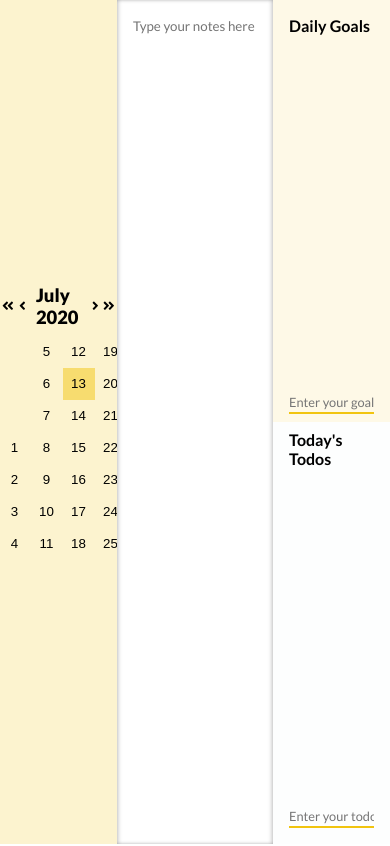
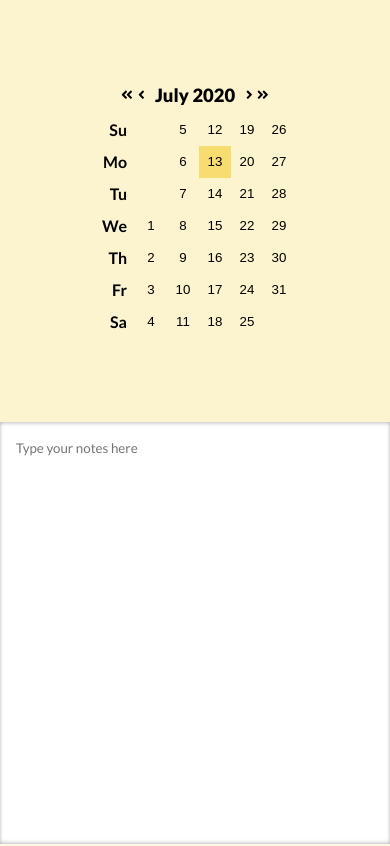
Before and after one commit to jnguyen9763/notetaker, a React (Create React App) app: page / in a window 390 px wide. Shown: the top 846 px of the page. Built offline with nearby package versions, Linux system fonts and the light colour scheme.

Commit message:
made responsive-ish

```diff
--- a/src/components/App/App.module.css
+++ b/src/components/App/App.module.css
@@ -10,3 +10,15 @@
 	width: 30%;
 	height: 100%;
 }
+
+/* Extra small devices (portrait phones, less than 576px) */
+@media (max-width: 575.98px) {
+	.App {
+		height: 200%;
+		flex-direction: column;
+	}
+
+	.lists {
+		width: 100%;
+	}
+}
--- a/src/components/Calendar/Calendar.module.css
+++ b/src/components/Calendar/Calendar.module.css
@@ -61,3 +61,11 @@ button {
 .today {
 	background-color: #F7DC6F !important;
 }
+
+/* Extra small devices (portrait phones, less than 576px) */
+@media (max-width: 575.98px) {
+	.Calendar {
+		width: 100%;
+		height: 50%;
+	}
+}
--- a/src/components/Notes/Notes.module.css
+++ b/src/components/Notes/Notes.module.css
@@ -14,3 +14,16 @@
 	box-shadow: inset 2px 0 4px -1px rgba(0, 0, 0, .25),
 							inset -2px 0 4px -1px rgba(0, 0, 0, .25);
 }
+
+/* Extra small devices (portrait phones, less than 576px) */
+@media (max-width: 575.98px) {
+	.Notes {
+		width: 100%;
+		height: 50%;
+	}
+
+	.Notes textarea {
+		box-shadow: inset 0 2px 4px -1px rgba(0, 0, 0, .25),
+							inset 0 -2px 4px -1px rgba(0, 0, 0, .25);
+	}
+}
```
